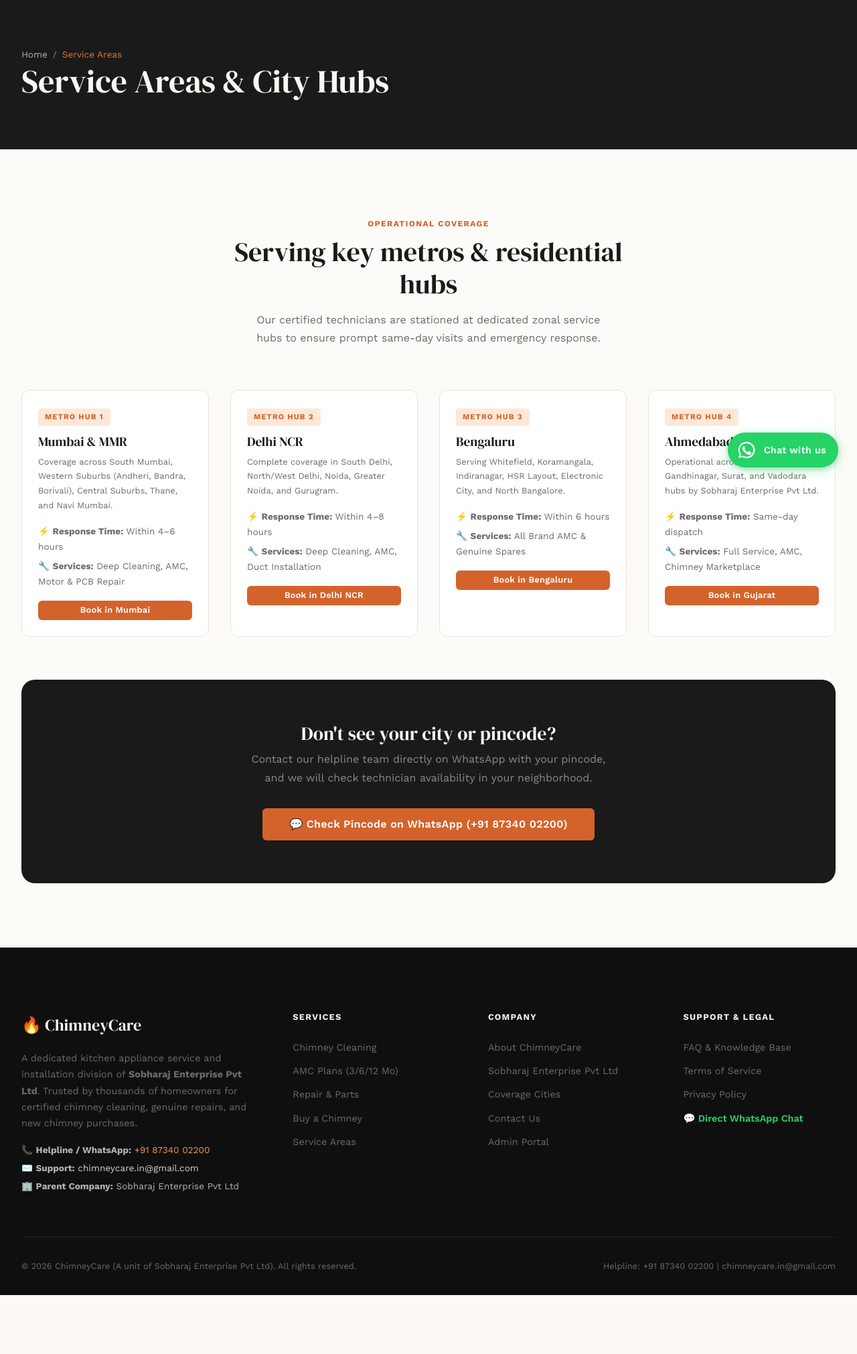
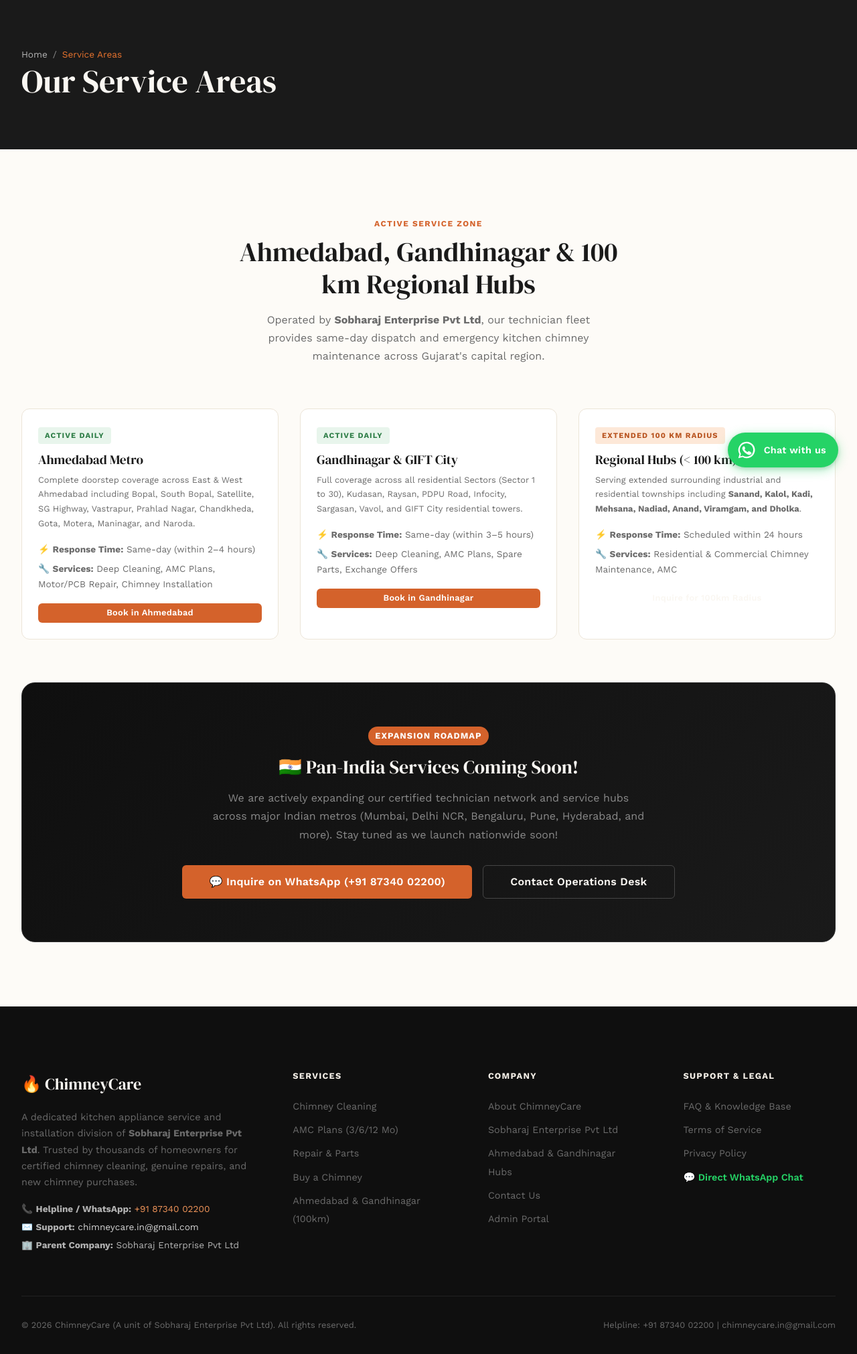
Before and after one commit to ShahParth29/chimneycare, a Flask app: page /service-areas in a window 1280 px wide. Shown: the part 74-2096 px from the top of the page at 67% size. Before the commit the page ends 2008 px from the top, so only its background shows below. Run offline with Flask 3, Linux system fonts and the light colour scheme; some libraries are stand-ins or nearby versions.

Commit message:
Update service coverage to Ahmedabad, Gandhinagar, and 100km radius with Pan-India expansion roadmap

```diff
--- a/templates/components/footer.html
+++ b/templates/components/footer.html
@@ -22,7 +22,7 @@
           <li><a href="{{ url_for('services.amc_plans') }}">AMC Plans (3/6/12 Mo)</a></li>
           <li><a href="{{ url_for('repair.repair_index') }}">Repair &amp; Parts</a></li>
           <li><a href="{{ url_for('marketplace.marketplace_index') }}">Buy a Chimney</a></li>
-          <li><a href="{{ url_for('services.service_areas') }}">Service Areas</a></li>
+          <li><a href="{{ url_for('services.service_areas') }}">Ahmedabad &amp; Gandhinagar (100km)</a></li>
         </ul>
       </div>
 
@@ -31,7 +31,7 @@
         <ul class="footer__links">
           <li><a href="{{ url_for('services.about') }}">About ChimneyCare</a></li>
           <li><a href="{{ url_for('services.about') }}#sobharaj">Sobharaj Enterprise Pvt Ltd</a></li>
-          <li><a href="{{ url_for('services.service_areas') }}">Coverage Cities</a></li>
+          <li><a href="{{ url_for('services.service_areas') }}">Ahmedabad &amp; Gandhinagar Hubs</a></li>
           <li><a href="{{ url_for('services.contact') }}">Contact Us</a></li>
           <li><a href="{{ url_for('auth.admin_login') }}">Admin Portal</a></li>
         </ul>
--- a/templates/index.html
+++ b/templates/index.html
@@ -15,6 +15,11 @@
         Your chimney deserves<br>
         <span>expert care.</span>
       </h1>
+      <div style="display: inline-flex; align-items: center; gap: 8px; background: rgba(255, 255, 255, 0.12); backdrop-filter: blur(8px); border: 1px solid rgba(255, 255, 255, 0.2); border-radius: 50px; padding: 6px 16px; font-size: 0.85rem; color: var(--cream-100); margin-bottom: var(--space-xl);">
+        <span>📍 Serving <strong>Ahmedabad</strong>, <strong>Gandhinagar</strong> &amp; 100km Radius</span>
+        <span style="opacity: 0.6;">|</span>
+        <span style="color: var(--orange-300);">Pan-India Coming Soon</span>
+      </div>
       <p class="hero__desc">
         From deep cleaning to full installations, ChimneyCare brings certified
         technicians, transparent pricing, and hassle-free service to your kitchen.
--- a/templates/pages/service_areas.html
+++ b/templates/pages/service_areas.html
@@ -1,7 +1,7 @@
 {% extends "base.html" %}
 
-{% block title %}Service Areas &amp; Coverage — ChimneyCare{% endblock %}
-{% block meta_description %}Find ChimneyCare service areas across major Indian metro zones and cities. Same-day deep cleaning and 24-hour repair response by certified technicians.{% endblock %}
+{% block title %}Service Areas — Ahmedabad, Gandhinagar &amp; 100km Radius | ChimneyCare{% endblock %}
+{% block meta_description %}ChimneyCare provides certified chimney cleaning, AMC, and repair services across Ahmedabad, Gandhinagar, and up to a 100 km radius. Pan-India expansion coming soon.{% endblock %}
 
 {% block content %}
 <section class="page-header">
@@ -9,95 +9,83 @@
     <div class="page-header__breadcrumb">
       <a href="{{ url_for('services.landing') }}">Home</a> / <span>Service Areas</span>
     </div>
-    <h1 class="page-header__title">Service Areas &amp; City Hubs</h1>
+    <h1 class="page-header__title">Our Service Areas</h1>
   </div>
 </section>
 
 <section class="section">
   <div class="container">
     <div class="section__header text-center reveal">
-      <span class="section__label">Operational Coverage</span>
-      <h2 class="section__title" style="margin: 0 auto;">Serving key metros &amp; residential hubs</h2>
+      <span class="section__label">Active Service Zone</span>
+      <h2 class="section__title" style="margin: 0 auto;">Ahmedabad, Gandhinagar &amp; 100 km Regional Hubs</h2>
       <p class="section__desc" style="margin: var(--space-md) auto 0;">
-        Our certified technicians are stationed at dedicated zonal service hubs to ensure prompt same-day visits and emergency response.
+        Operated by <strong>Sobharaj Enterprise Pvt Ltd</strong>, our technician fleet provides same-day dispatch and emergency kitchen chimney maintenance across Gujarat's capital region.
       </p>
     </div>
 
-    <div class="product-grid" style="grid-template-columns: repeat(auto-fit, minmax(280px, 1fr));">
-      <!-- Zone 1 -->
+    <div class="product-grid" style="grid-template-columns: repeat(auto-fit, minmax(300px, 1fr));">
+      <!-- Zone 1: Ahmedabad Core -->
       <div class="product-card reveal stagger-1">
         <div class="product-card__body">
-          <span class="card__tag">Metro Hub 1</span>
-          <h3 class="product-card__name">Mumbai &amp; MMR</h3>
+          <span class="card__tag" style="background: var(--success-bg); color: var(--success);">Active Daily</span>
+          <h3 class="product-card__name">Ahmedabad Metro</h3>
           <p class="product-card__specs">
-            Coverage across South Mumbai, Western Suburbs (Andheri, Bandra, Borivali), Central Suburbs, Thane, and Navi Mumbai.
+            Complete doorstep coverage across East &amp; West Ahmedabad including Bopal, South Bopal, Satellite, SG Highway, Vastrapur, Prahlad Nagar, Chandkheda, Gota, Motera, Maninagar, and Naroda.
           </p>
           <ul style="list-style: none; font-size: 0.85rem; color: var(--steel-400); margin: var(--space-md) 0; display: flex; flex-direction: column; gap: 6px;">
-            <li>⚡ <strong>Response Time:</strong> Within 4–6 hours</li>
-            <li>🔧 <strong>Services:</strong> Deep Cleaning, AMC, Motor & PCB Repair</li>
+            <li>⚡ <strong>Response Time:</strong> Same-day (within 2–4 hours)</li>
+            <li>🔧 <strong>Services:</strong> Deep Cleaning, AMC Plans, Motor/PCB Repair, Chimney Installation</li>
           </ul>
-          <a href="{{ url_for('services.book_service') }}" class="btn btn--primary btn--sm btn--full">Book in Mumbai</a>
+          <a href="{{ url_for('services.book_service') }}" class="btn btn--primary btn--sm btn--full">Book in Ahmedabad</a>
         </div>
       </div>
 
-      <!-- Zone 2 -->
+      <!-- Zone 2: Gandhinagar & GIFT City -->
       <div class="product-card reveal stagger-2">
         <div class="product-card__body">
-          <span class="card__tag">Metro Hub 2</span>
-          <h3 class="product-card__name">Delhi NCR</h3>
+          <span class="card__tag" style="background: var(--success-bg); color: var(--success);">Active Daily</span>
+          <h3 class="product-card__name">Gandhinagar &amp; GIFT City</h3>
           <p class="product-card__specs">
-            Complete coverage in South Delhi, North/West Delhi, Noida, Greater Noida, and Gurugram.
+            Full coverage across all residential Sectors (Sector 1 to 30), Kudasan, Raysan, PDPU Road, Infocity, Sargasan, Vavol, and GIFT City residential towers.
           </p>
           <ul style="list-style: none; font-size: 0.85rem; color: var(--steel-400); margin: var(--space-md) 0; display: flex; flex-direction: column; gap: 6px;">
-            <li>⚡ <strong>Response Time:</strong> Within 4–8 hours</li>
-            <li>🔧 <strong>Services:</strong> Deep Cleaning, AMC, Duct Installation</li>
+            <li>⚡ <strong>Response Time:</strong> Same-day (within 3–5 hours)</li>
+            <li>🔧 <strong>Services:</strong> Deep Cleaning, AMC Plans, Spare Parts, Exchange Offers</li>
           </ul>
-          <a href="{{ url_for('services.book_service') }}" class="btn btn--primary btn--sm btn--full">Book in Delhi NCR</a>
+          <a href="{{ url_for('services.book_service') }}" class="btn btn--primary btn--sm btn--full">Book in Gandhinagar</a>
         </div>
       </div>
 
-      <!-- Zone 3 -->
+      <!-- Zone 3: 100 km Radius -->
       <div class="product-card reveal stagger-3">
         <div class="product-card__body">
-          <span class="card__tag">Metro Hub 3</span>
-          <h3 class="product-card__name">Bengaluru</h3>
+          <span class="card__tag" style="background: var(--orange-100); color: var(--orange-600);">Extended 100 km Radius</span>
+          <h3 class="product-card__name">Regional Hubs (&lt; 100 km)</h3>
           <p class="product-card__specs">
-            Serving Whitefield, Koramangala, Indiranagar, HSR Layout, Electronic City, and North Bangalore.
+            Serving extended surrounding industrial and residential townships including <strong>Sanand, Kalol, Kadi, Mehsana, Nadiad, Anand, Viramgam, and Dholka</strong>.
           </p>
           <ul style="list-style: none; font-size: 0.85rem; color: var(--steel-400); margin: var(--space-md) 0; display: flex; flex-direction: column; gap: 6px;">
-            <li>⚡ <strong>Response Time:</strong> Within 6 hours</li>
-            <li>🔧 <strong>Services:</strong> All Brand AMC &amp; Genuine Spares</li>
+            <li>⚡ <strong>Response Time:</strong> Scheduled within 24 hours</li>
+            <li>🔧 <strong>Services:</strong> Residential &amp; Commercial Chimney Maintenance, AMC</li>
           </ul>
-          <a href="{{ url_for('services.book_service') }}" class="btn btn--primary btn--sm btn--full">Book in Bengaluru</a>
-        </div>
-      </div>
-
-      <!-- Zone 4 -->
-      <div class="product-card reveal stagger-4">
-        <div class="product-card__body">
-          <span class="card__tag">Metro Hub 4</span>
-          <h3 class="product-card__name">Ahmedabad &amp; Gujarat</h3>
-          <p class="product-card__specs">
-            Operational across Ahmedabad, Gandhinagar, Surat, and Vadodara hubs by Sobharaj Enterprise Pvt Ltd.
-          </p>
-          <ul style="list-style: none; font-size: 0.85rem; color: var(--steel-400); margin: var(--space-md) 0; display: flex; flex-direction: column; gap: 6px;">
-            <li>⚡ <strong>Response Time:</strong> Same-day dispatch</li>
-            <li>🔧 <strong>Services:</strong> Full Service, AMC, Chimney Marketplace</li>
-          </ul>
-          <a href="{{ url_for('services.book_service') }}" class="btn btn--primary btn--sm btn--full">Book in Gujarat</a>
+          <a href="https://wa.me/918734002200?text=Hi%20ChimneyCare%2C%20I%20need%20service%20in%20my%20area%20near%20Ahmedabad." target="_blank" class="btn btn--secondary btn--sm btn--full">Inquire for 100km Radius</a>
         </div>
       </div>
     </div>
 
-    <!-- Direct Helpline Banner -->
-    <div style="background: var(--charcoal-800); border-radius: var(--border-radius-xl); padding: var(--space-3xl); margin-top: var(--space-3xl); color: var(--cream-100); text-align: center;" class="reveal">
-      <h3 style="color: var(--cream-100); margin-bottom: var(--space-sm);">Don't see your city or pincode?</h3>
-      <p style="color: var(--steel-300); max-width: 550px; margin: 0 auto var(--space-xl);">
-        Contact our helpline team directly on WhatsApp with your pincode, and we will check technician availability in your neighborhood.
+    <!-- Pan India Launching Soon Banner -->
+    <div style="background: linear-gradient(135deg, var(--charcoal-900), var(--charcoal-800)); border: 1px solid var(--charcoal-700); border-radius: var(--border-radius-xl); padding: var(--space-3xl); margin-top: var(--space-3xl); color: var(--cream-100); text-align: center;" class="reveal">
+      <span class="badge" style="background: var(--orange-500); color: white; margin-bottom: var(--space-sm); font-size: 0.8rem; letter-spacing: 0.08em; text-transform: uppercase;">Expansion Roadmap</span>
+      <h3 style="color: var(--cream-100); margin: var(--space-sm) 0 var(--space-md);">🇮🇳 Pan-India Services Coming Soon!</h3>
+      <p style="color: var(--steel-300); max-width: 650px; margin: 0 auto var(--space-xl); line-height: 1.7;">
+        We are actively expanding our certified technician network and service hubs across major Indian metros (Mumbai, Delhi NCR, Bengaluru, Pune, Hyderabad, and more). Stay tuned as we launch nationwide soon!
       </p>
-      <a href="https://wa.me/918734002200?text=Hi%20ChimneyCare%2C%20is%20service%20available%20at%20my%20pincode%3F" target="_blank" class="btn btn--primary btn--lg">
-        💬 Check Pincode on WhatsApp (+91 87340 02200)
-      </a>
+      <div style="display: flex; justify-content: center; gap: var(--space-md); flex-wrap: wrap;">
+        <a href="https://wa.me/918734002200?text=Hi%20ChimneyCare%2C%20I%20would%20like%20to%20know%20when%20you%20launch%20in%20my%20city." target="_blank" class="btn btn--primary btn--lg">
+          💬 Inquire on WhatsApp (+91 87340 02200)
+        </a>
+        <a href="{{ url_for('services.contact') }}" class="btn btn--secondary btn--lg">Contact Operations Desk</a>
+      </div>
     </div>
   </div>
 </section>
```
